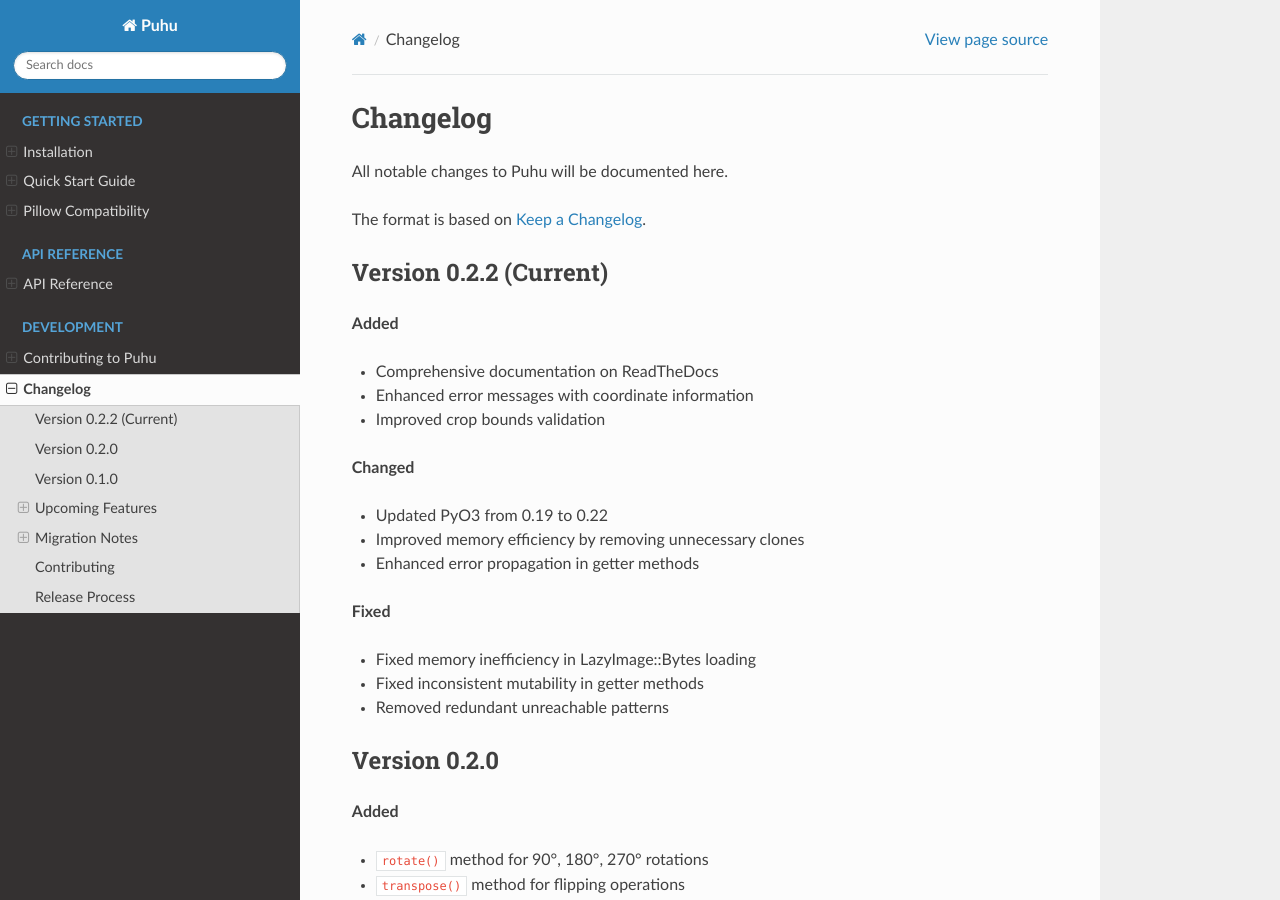
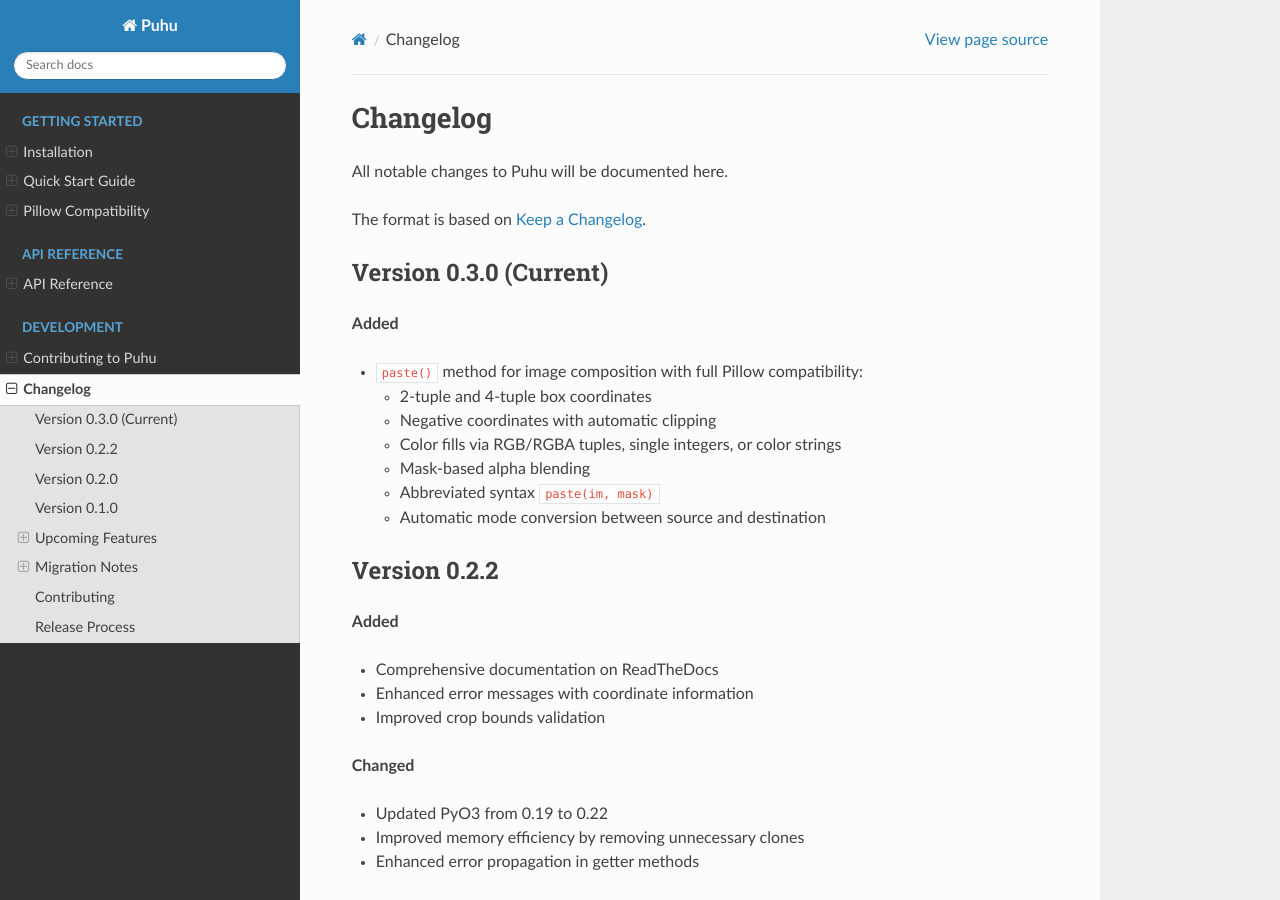
Before and after one commit to bgunebakan/puhu, a Sphinx documentation site: the page built from docs/source/changelog.rst, in a window 1280 px wide and 900 px high. Built offline with Sphinx 7.4.7 and the Read the Docs theme 3.1.0, drawn with Linux system fonts in a browser that asks for light colours.

Commit message:
Prepare for release v0.3.0

```diff
--- a/Cargo.toml
+++ b/Cargo.toml
@@ -1,6 +1,6 @@
 [package]
 name = "puhu-core"
-version = "0.2.2"
+version = "0.3.0"
 edition = "2021"
 authors = ["Bilal Tonga"]
 description = "A high-performance, memory-safe image processing library for Python"
--- a/docs/source/changelog.rst
+++ b/docs/source/changelog.rst
@@ -5,7 +5,21 @@
 
 The format is based on `Keep a Changelog <https://keepachangelog.com/>`_.
 
-Version 0.2.2 (Current)
+Version 0.3.0 (Current)
+-----------------------
+
+**Added**
+
+- ``paste()`` method for image composition with full Pillow compatibility:
+
+  - 2-tuple and 4-tuple box coordinates
+  - Negative coordinates with automatic clipping
+  - Color fills via RGB/RGBA tuples, single integers, or color strings
+  - Mask-based alpha blending
+  - Abbreviated syntax ``paste(im, mask)``
+  - Automatic mode conversion between source and destination
+
+Version 0.2.2
 -----------------------
 
 **Added**
--- a/docs/source/conf.py
+++ b/docs/source/conf.py
@@ -14,7 +14,7 @@
 project = "Puhu"
 copyright = "2025, Bilal Tonga"
 author = "Bilal Tonga"
-release = "0.2.2"
+release = "0.3.0"
 
 # -- General configuration ---------------------------------------------------
 # https://www.sphinx-doc.org/en/master/usage/configuration.html#general-configuration
--- a/pyproject.toml
+++ b/pyproject.toml
@@ -4,7 +4,7 @@
 
 [project]
 name = "puhu"
-version = "0.2.2"
+version = "0.3.0"
 description = "A modern, high-performance image processing library for Python, powered by Rust."
 authors = [
     {name = "Bilal Tonga", email = "bilaltonga@gmail.com"},
```
Also changed, not shown: 2 other files.
